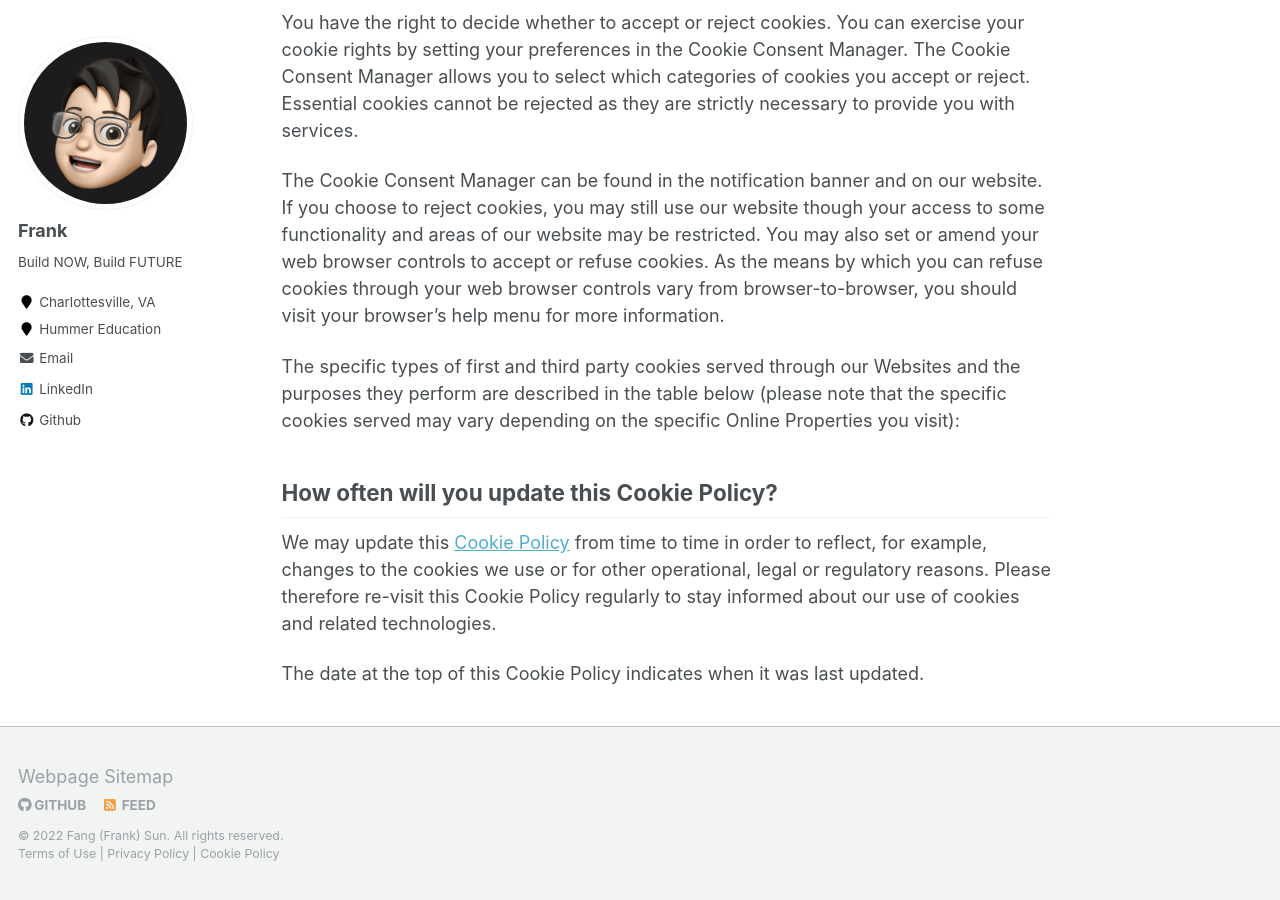
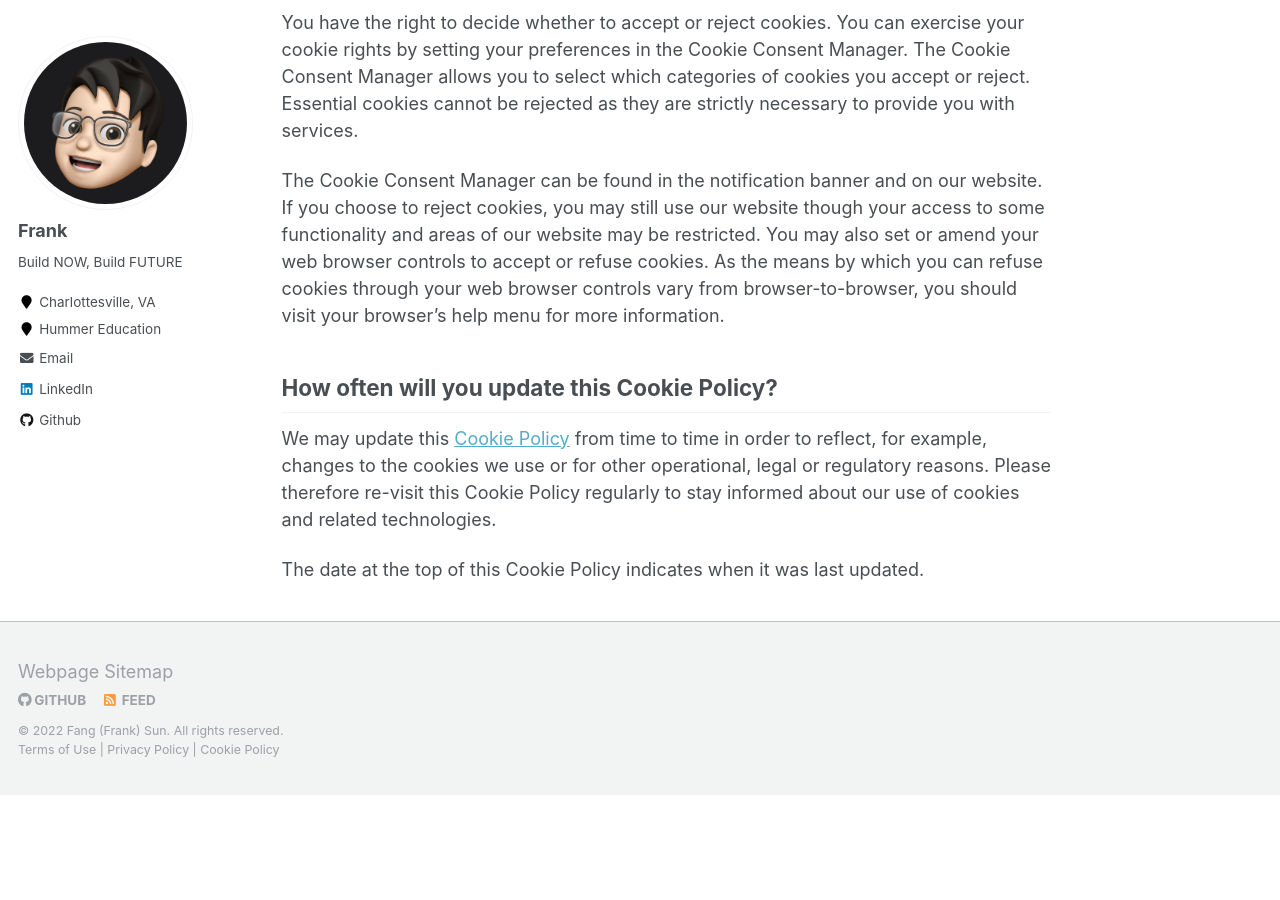
Before and after one commit to FangFrankSun/AcademicPage, a Jekyll site: the page built from _pages/cookie.md, in a window 1280 px wide and 900 px high, scrolled down 1133 px. Built offline with Jekyll 4.4.1, drawn with Linux system fonts in a browser that asks for light colours; after the commit the page ends 1928 px from its top, so only the background shows below that.

Commit message:
Update cookie.md

```diff
--- a/_pages/cookie.md
+++ b/_pages/cookie.md
@@ -27,8 +27,6 @@ You have the right to decide whether to accept or reject cookies. You can exerci
 
 The Cookie Consent Manager can be found in the notification banner and on our website. If you choose to reject cookies, you may still use our website though your access to some functionality and areas of our website may be restricted. You may also set or amend your web browser controls to accept or refuse cookies. As the means by which you can refuse cookies through your web browser controls vary from browser-to-browser, you should visit your browser's help menu for more information.
 
-The specific types of first and third party cookies served through our Websites and the purposes they perform are described in the table below  (please note that the specific cookies served may vary depending on the specific Online Properties you visit):
-
 ## How often will you update this Cookie Policy?
 
 We may update this [Cookie Policy](https://academic.fangfranksun.com/cookie) from time to time in order to reflect, for example, changes to the cookies we use or for other operational, legal or regulatory reasons. Please therefore re-visit this Cookie Policy regularly to stay informed about our use of cookies and related technologies.
```
